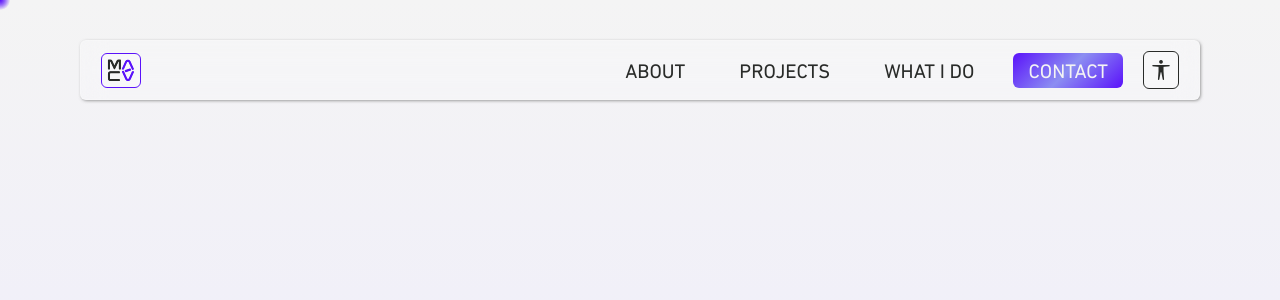
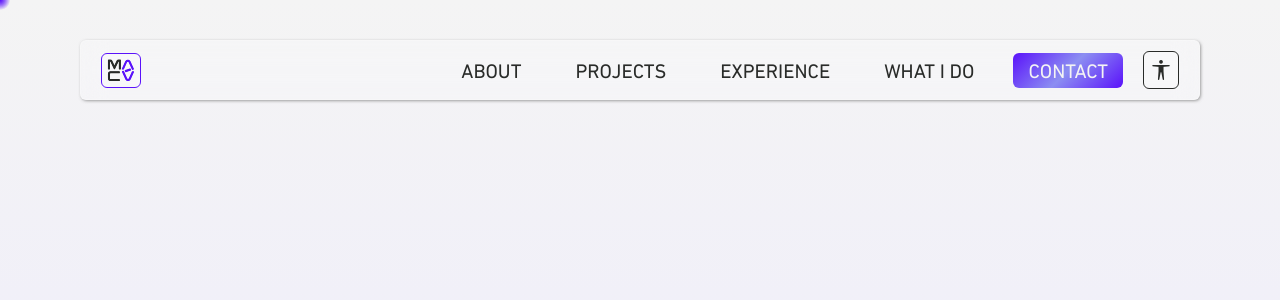
Before and after one commit to mcarocortes/Portfolio, a React (Vite) app: page /Portfolio/healthcare in a window 1280 px wide. Shown: the top 300 px of the page. Built offline with nearby package versions, Linux system fonts and the light colour scheme.

Commit message:
Modificaciones NavBar experiencies

```diff
--- a/src/componentes/NavBar/MobileMenu.tsx
+++ b/src/componentes/NavBar/MobileMenu.tsx
@@ -51,7 +51,15 @@ export default function MobileMenu({ isOpen, onClose, /*accessibilityOpen, setAc
     document.getElementById("Projects")?.scrollIntoView({ behavior: "smooth" });
     window.history.replaceState(null, "", "#Projects");
   }}>{t("projects")}</Link>
+
         <hr />
+
+        <Link to="/#Experience" className="menuLinktext"   onClick={() => {
+    onClose();
+    document.getElementById("Experience")?.scrollIntoView({ behavior: "smooth" });
+    window.history.replaceState(null, "", "#Experience");
+  }}>{t("experience")}</Link>
+   <hr />
 
         <Link to="/#WhatIDo" className="menuLinktext"   onClick={() => {
     onClose();
--- a/src/componentes/NavBar/Navbar.tsx
+++ b/src/componentes/NavBar/Navbar.tsx
@@ -73,6 +73,10 @@ export default function Navbar() {
   document.getElementById("Projects")?.scrollIntoView({ behavior: "smooth" });
   window.history.replaceState(null, "", "#Projects");
 }}>{t("projects")}</Link>
+                <Link to="#Experience" className={`navbartext ${activeSection === "Experience" ? "active" : ""}`} onClick={() => {
+  document.getElementById("Experience")?.scrollIntoView({ behavior: "smooth" });
+  window.history.replaceState(null, "", "#Experience");
+}}>{t("experience")}</Link>
                 <Link to="#WhatIDo" className={`navbartext ${activeSection === "WhatIDo" ? "active" : ""}`} onClick={() => {
   document.getElementById("WhatIDo")?.scrollIntoView({ behavior: "smooth" });
   window.history.replaceState(null, "", "#WhatIDo");
--- a/src/hooks/useActiveSection.ts
+++ b/src/hooks/useActiveSection.ts
@@ -1,6 +1,6 @@
 import { useEffect, useRef, useState } from "react";
 
-const NAV_IDS = ["Home", "About", "Projects", "WhatIDo", "Contact"];
+const NAV_IDS = ["Home", "About", "Projects", "Experience", "WhatIDo", "Contact"];
 
 export default function useActiveSection() {
   const [activeSection, setActiveSection] = useState("Home");
@@ -46,9 +46,13 @@ export default function useActiveSection() {
     };
 
     window.addEventListener("scroll", handleScroll, { passive: true });
+    window.addEventListener("lenis-scroll", handleScroll as EventListener);
     handleScroll();
 
-    return () => window.removeEventListener("scroll", handleScroll);
+    return () => {
+      window.removeEventListener("scroll", handleScroll);
+      window.removeEventListener("lenis-scroll", handleScroll as EventListener);
+    };
   }, []);
 
   return activeSection;
```
